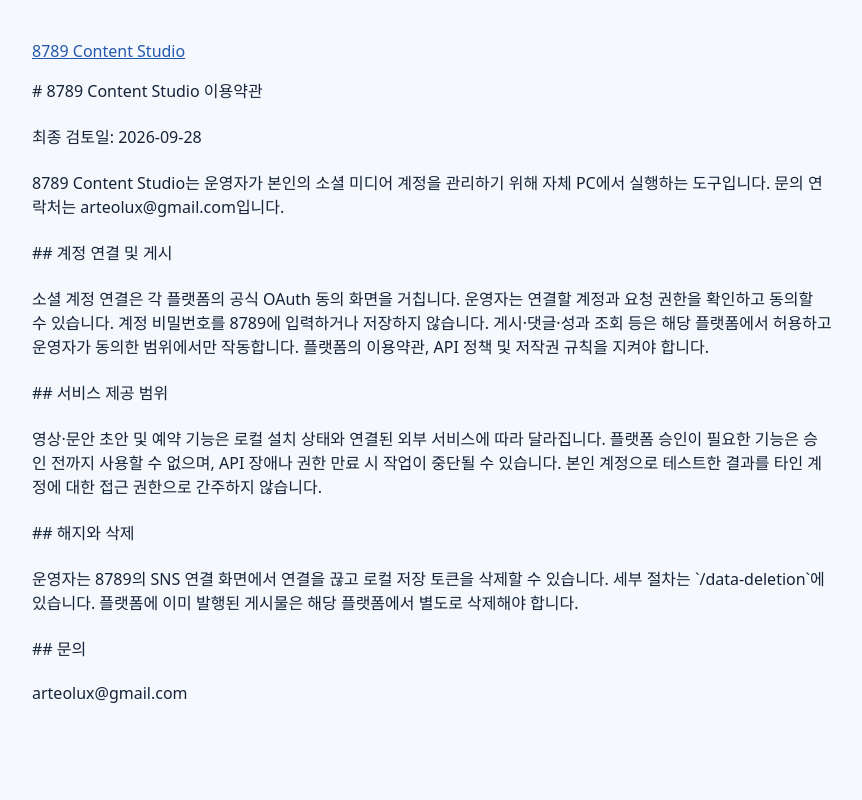
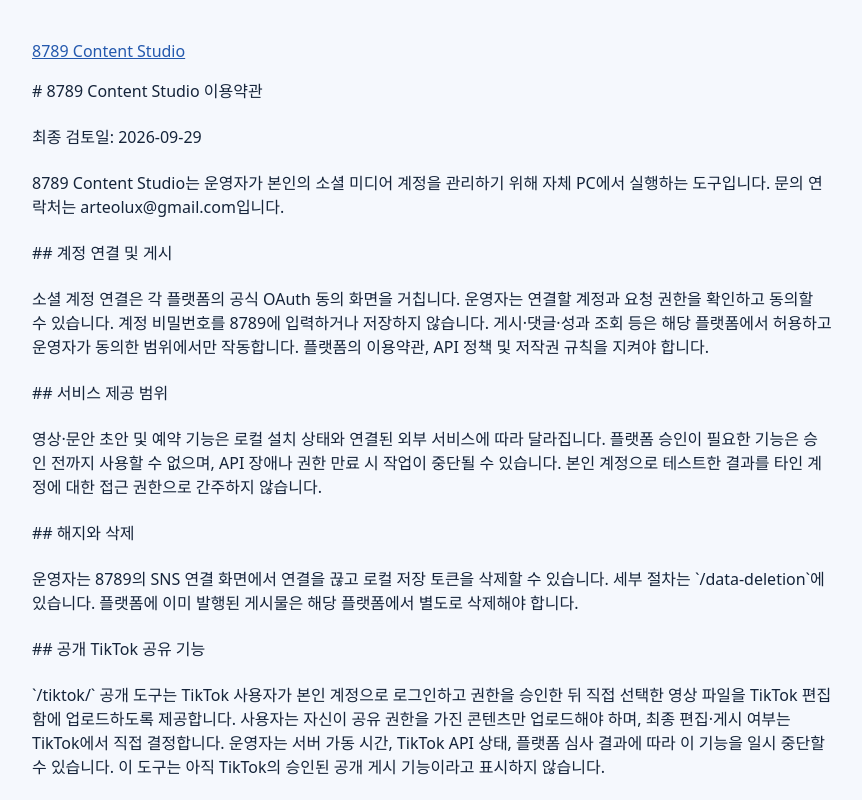
Before and after one commit to arteolux/arteolux.github.io, a plain HTML site: page terms/index.html in a window 1280 px wide. Shown: the top 800 px of the page, without its empty margins (208-1070 px from the left). Drawn offline with Linux system fonts and the light colour scheme.

Commit message:
Document YouTube upload terms for app review

```diff
--- a/terms/index.html
+++ b/terms/index.html
@@ -1,6 +1,6 @@
 <!doctype html><html lang='ko'><meta charset='utf-8'><meta name='viewport' content='width=device-width,initial-scale=1'><title>Terms of Use - 8789 Content Studio</title><style>body{margin:0;background:#f5f8fd;color:#15243a;font-family:system-ui,sans-serif}main{max-width:800px;margin:auto;padding:24px 20px 64px}pre{white-space:pre-wrap;overflow-wrap:anywhere;line-height:1.65;font:inherit}a{color:#2459ae}</style><main><p><a href='/'>8789 Content Studio</a></p><pre># 8789 Content Studio 이용약관
 
-최종 검토일: 2026-09-28
+최종 검토일: 2026-09-29
 
 8789 Content Studio는 운영자가 본인의 소셜 미디어 계정을 관리하기 위해 자체 PC에서 실행하는 도구입니다. 문의 연락처는 arteolux@gmail.com입니다.
 
@@ -16,6 +16,14 @@
 
 운영자는 8789의 SNS 연결 화면에서 연결을 끊고 로컬 저장 토큰을 삭제할 수 있습니다. 세부 절차는 `/data-deletion`에 있습니다. 플랫폼에 이미 발행된 게시물은 해당 플랫폼에서 별도로 삭제해야 합니다.
 
+## 공개 TikTok 공유 기능
+
+`/tiktok/` 공개 도구는 TikTok 사용자가 본인 계정으로 로그인하고 권한을 승인한 뒤 직접 선택한 영상 파일을 TikTok 편집함에 업로드하도록 제공합니다. 사용자는 자신이 공유 권한을 가진 콘텐츠만 업로드해야 하며, 최종 편집·게시 여부는 TikTok에서 직접 결정합니다. 운영자는 서버 가동 시간, TikTok API 상태, 플랫폼 심사 결과에 따라 이 기능을 일시 중단할 수 있습니다. 이 도구는 아직 TikTok의 승인된 공개 게시 기능이라고 표시하지 않습니다.
+
+## YouTube 채널 연결 및 영상 업로드
+
+YouTube 기능을 이용하는 사용자는 [YouTube 서비스 약관](https://www.youtube.com/t/terms) 및 [YouTube 커뮤니티 가이드](https://www.youtube.com/howyoutubeworks/policies/community-guidelines/)를 준수해야 합니다. 업로드 전에 사용자는 영상과 포함된 음악·이미지 등의 이용 권한이 있으며 콘텐츠가 커뮤니티 가이드에 부합함을 확인해야 합니다. 사용자가 제목·설명·공개 범위를 선택하고 업로드 또는 예약을 실행합니다. YouTube는 API 프로젝트의 검증 상태에 따라 업로드 영상을 비공개로 제한할 수 있습니다. 계정 연결을 해제하면 8789에 저장된 연결 토큰을 삭제할 수 있으며, 이미 업로드한 영상은 YouTube에서 별도로 관리해야 합니다.
+
 ## 문의
 
 arteolux@gmail.com
```
